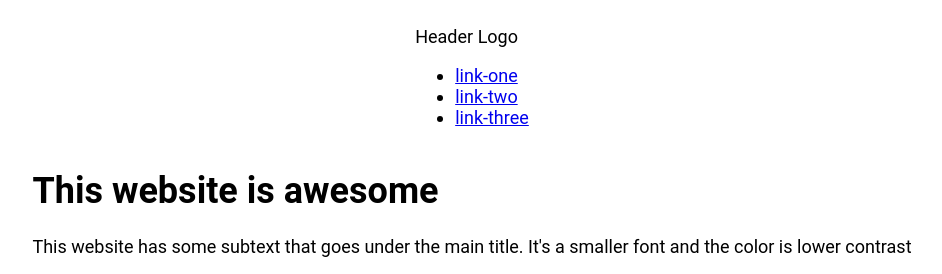
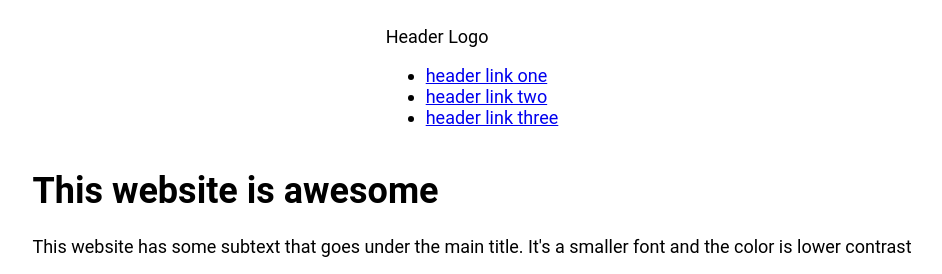
Before and after one commit to ragunath-br/landing-page, a plain HTML site: page index.html in a window 1280 px wide. Shown: the top 274 px of the page, without its empty margins (168-1110 px from the left). Drawn offline with Linux system fonts and the light colour scheme.

Commit message:
MODIFIES THE HEADER LINKS IN THE HEADER SECTION
The names of the lins are changed from link-one ... to header link one...

```diff
--- a/index.html
+++ b/index.html
@@ -10,9 +10,9 @@
     <div class="header">
         <p>Header Logo</p>
         <ul>
-            <li><a href="#">link-one</a></li>
-            <li><a href="#">link-two</a></li>
-            <li><a href="#">link-three</a></li>
+            <li><a href="#">header link one</a></li>
+            <li><a href="#">header link two</a></li>
+            <li><a href="#">header link three</a></li>
         </ul>
     </div>
     <div class="signup-banner">
```
